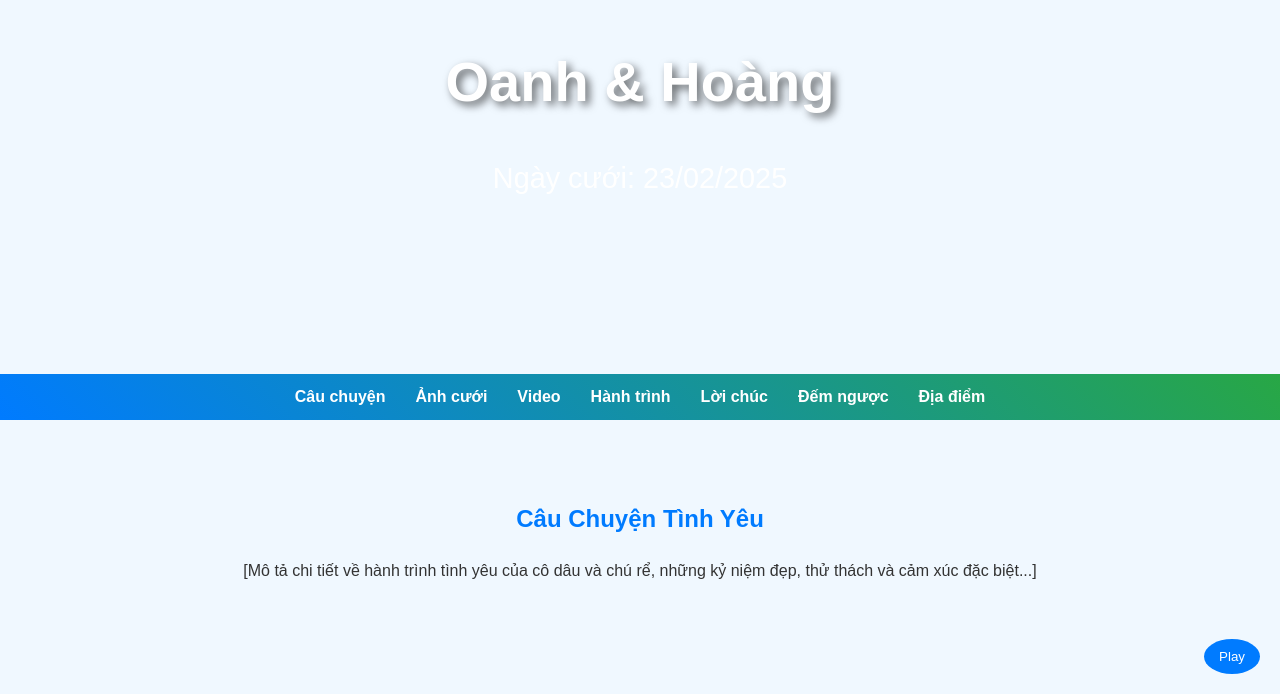
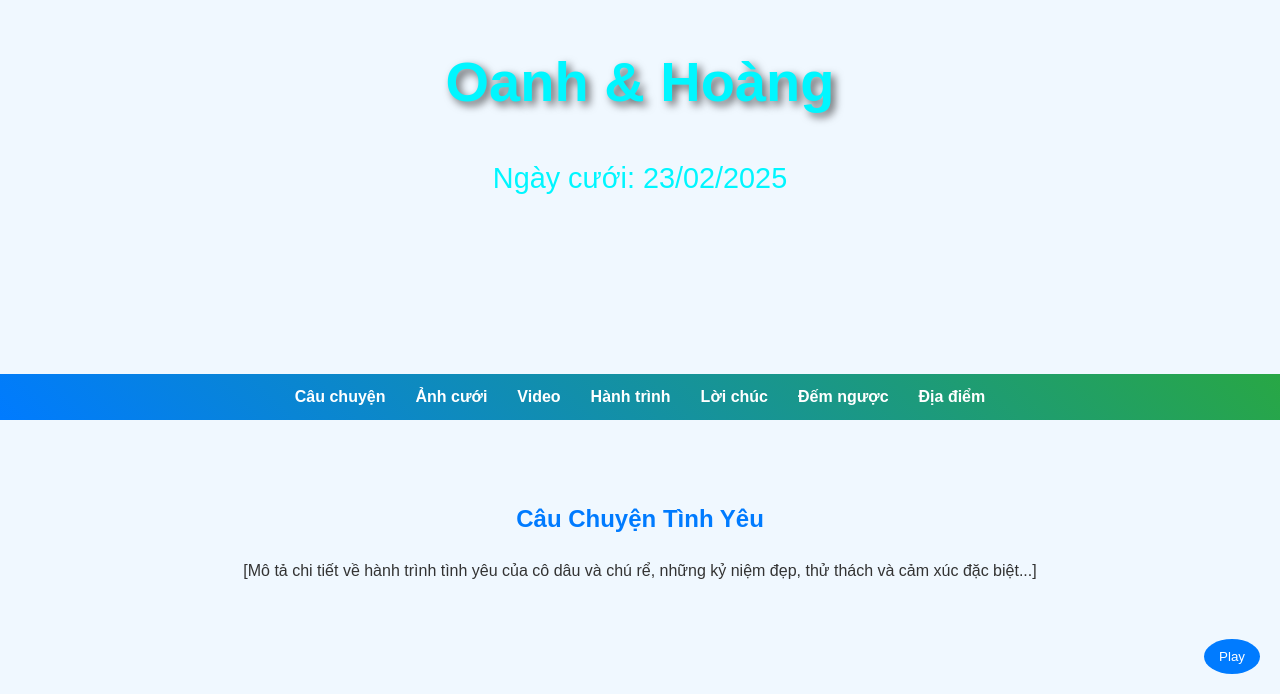
Before and after one commit to FapRito/wedding-1, a plain HTML site: page index.html in a window 1280 px wide. Shown: the part 106-800 px from the top of the page. Drawn offline with nearby package versions, Linux system fonts and the light colour scheme.

Commit message:
Update styles.css

```diff
--- a/styles.css
+++ b/styles.css
@@ -1,7 +1,7 @@
 /* Tổng thể */
 body {
   margin: 0;
-  font-family: 'Arial', sans-serif;
+  font-family: 'Playfair Display', sans-serif;
   background-color: #f0f8ff; /* nền xanh nhạt */
   color: #333;
   line-height: 1.6;
@@ -17,7 +17,7 @@ header.parallax {
   background-size: cover;
   position: relative;
   text-align: center;
-  color: #fff;
+  color: #00f6ff;
 }
 header .header-content {
   position: absolute;
```
